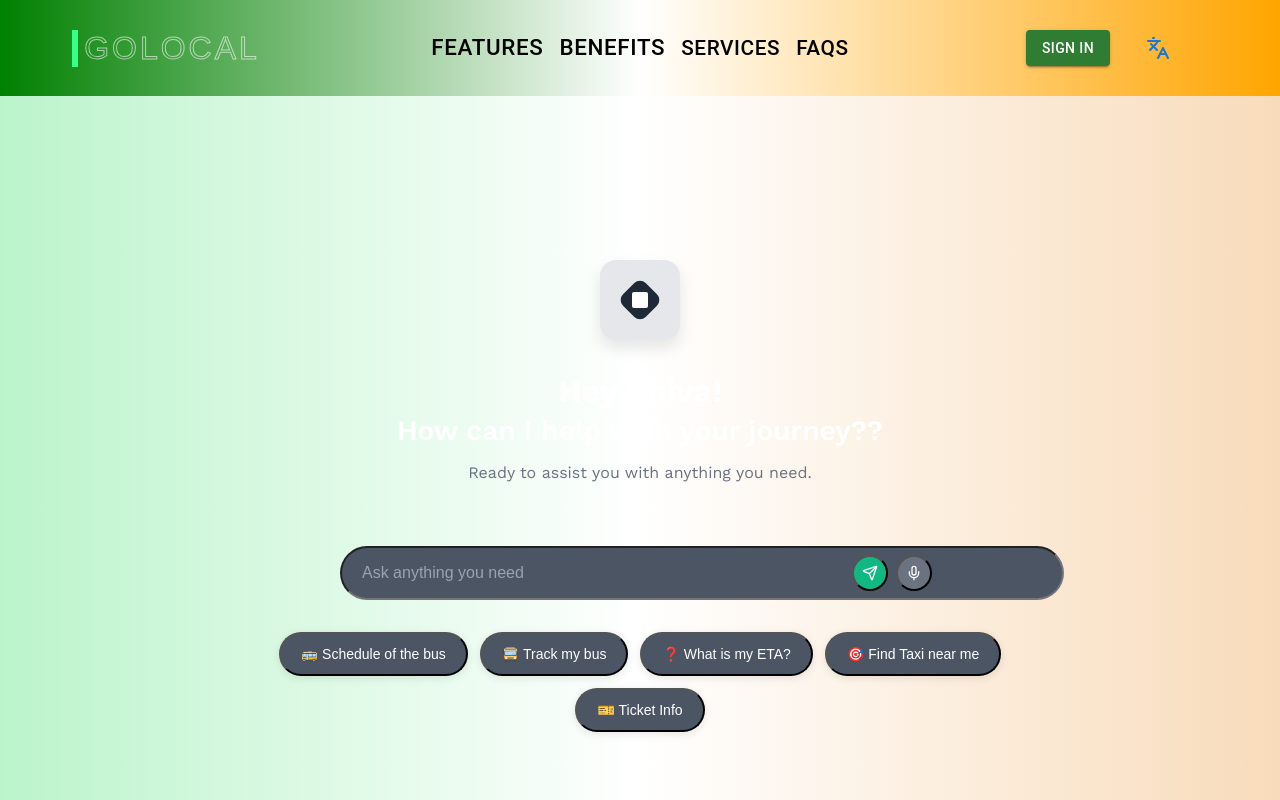
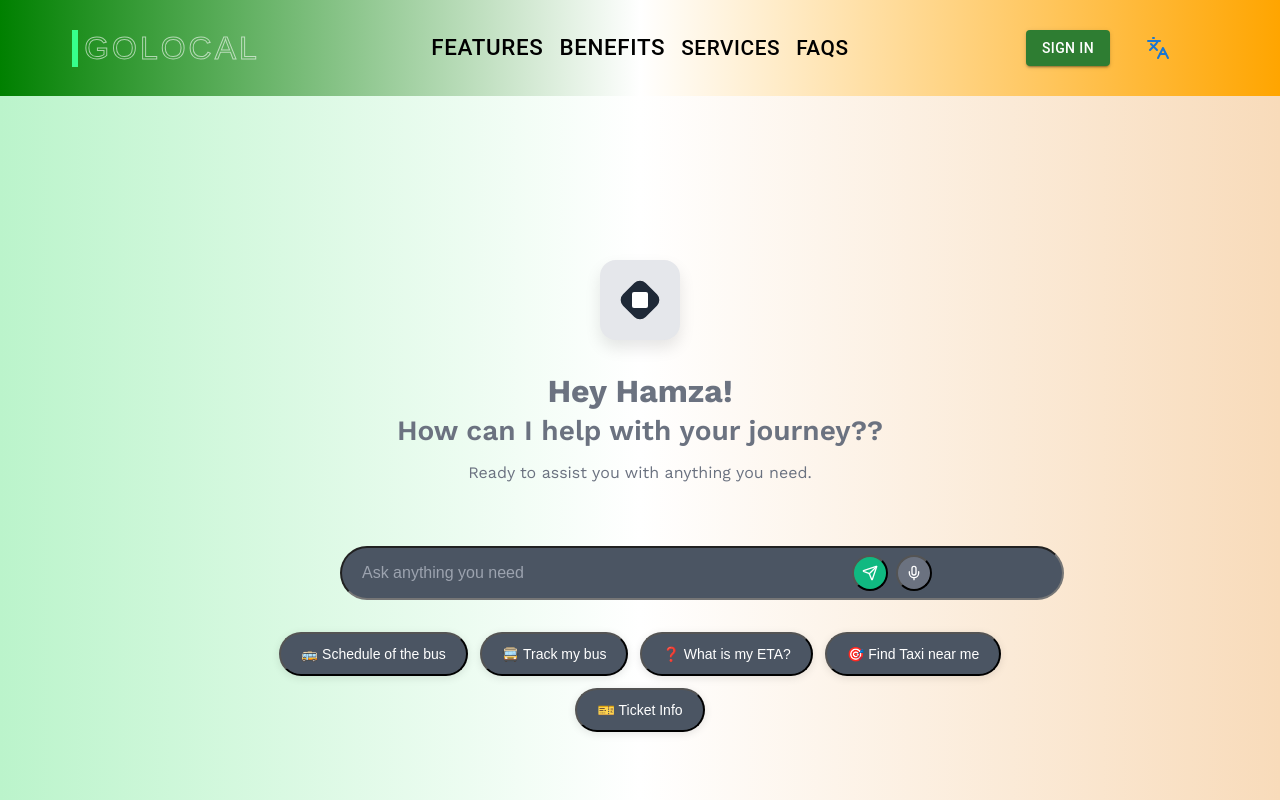
Before and after one commit to Hamzakhan2005/SIH-Project-A, a React (Vite) app in the folder frontend/: page /voice in a window 1280 px wide. Shown: the top 800 px of the page. Built offline with nearby package versions, Linux system fonts and the light colour scheme.

Commit message:
27th commit

```diff
--- a/frontend/src/components/Assistant.jsx
+++ b/frontend/src/components/Assistant.jsx
@@ -59,10 +59,10 @@ export default function ChatAssistantPage() {
 
           {/* Greeting Text */}
           <div className="text-center mb-[48px] space-y-[8px]">
-            <h1 className="text-[32px] font-[700] text-[#ffffff] mb-[4px]">
-              Hey Shiva!
+            <h1 className="text-[32px] font-[700] text-[#6b7280] mb-[4px]">
+              Hey Hamza!
             </h1>
-            <h2 className="text-[28px] font-[600] text-[#ffffff] mb-[12px]">
+            <h2 className="text-[28px] font-[600] text-[#6b7280] mb-[12px]">
               How can I help with your journey??
             </h2>
             <p className="text-[#6b7280] text-[16px]">
```
